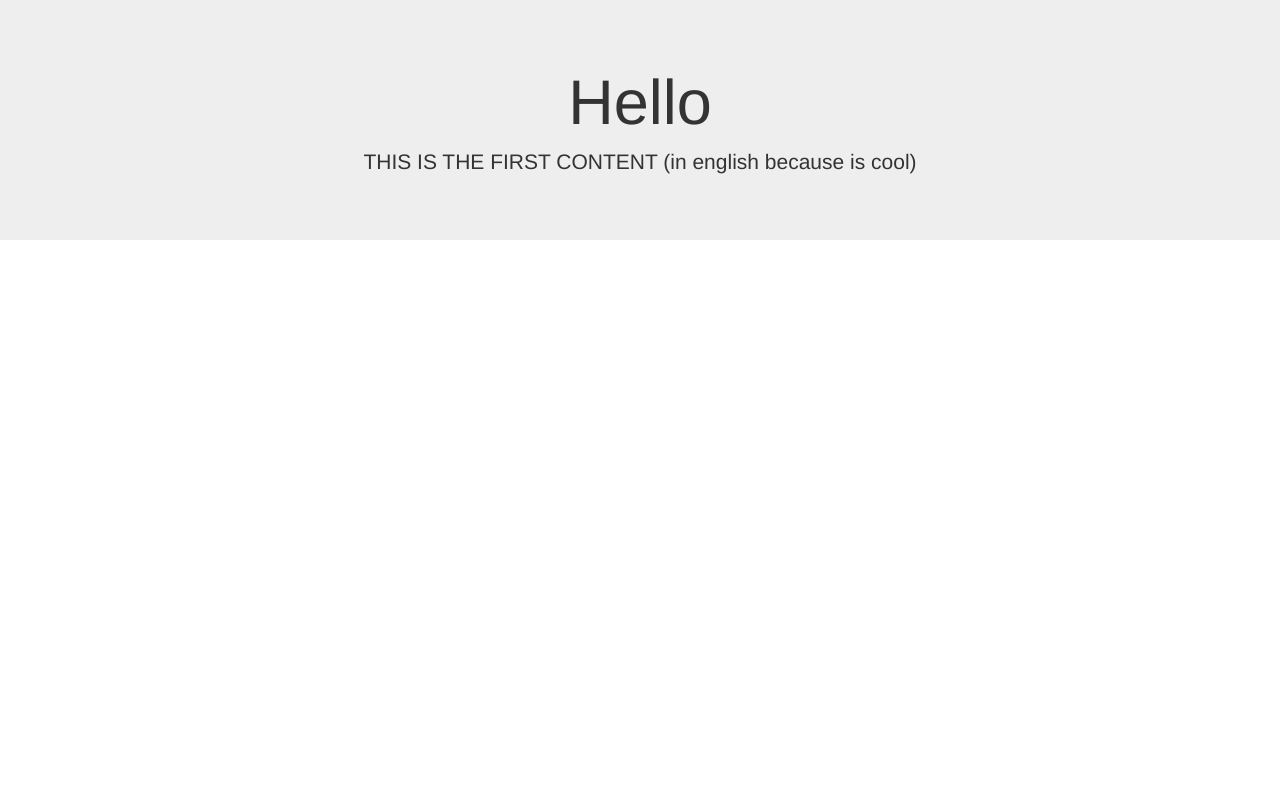
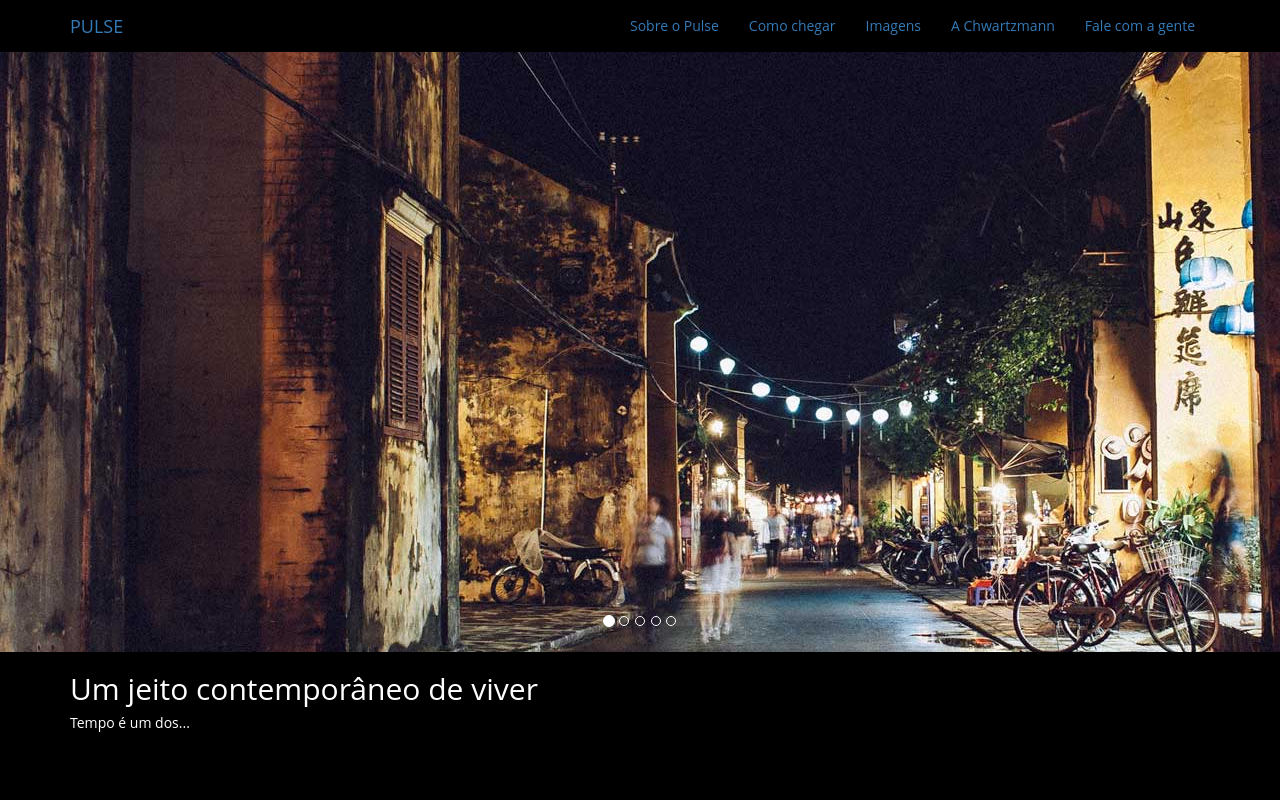
Before and after one commit to Ale-Rabbit/teste-brava-digital, a plain HTML site: page index.html in a window 1280 px wide. Drawn offline with nearby package versions, Linux system fonts and the light colour scheme.

Commit message:
Atualizando index.html

```diff
--- a/index.html
+++ b/index.html
@@ -1,19 +1,164 @@
 <!DOCTYPE html>
 <html lang="pt-br">
+
 <head>
-  <title>Pulse</title>
-  <meta charset="utf-8">
-  <meta name="viewport" content="width=device-width, initial-scale=1">
-  <link rel="stylesheet" href="https://maxcdn.bootstrapcdn.com/bootstrap/3.3.7/css/bootstrap.min.css">
-  <script src="https://ajax.googleapis.com/ajax/libs/jquery/3.1.1/jquery.min.js"></script>
-  <script src="https://maxcdn.bootstrapcdn.com/bootstrap/3.3.7/js/bootstrap.min.js"></script>
+
+	<meta charset="utf-8">
+
+	<!-- Mobile Specific Meta -->
+	<meta name="viewport" content="width=device-width, initial-scale=1">
+
+    <!-- Bootstrap -->
+    <link rel="stylesheet" href="css/bootstrap.min.css">
+
+    <!-- Main Stylesheet -->
+    <link rel="stylesheet" href="css/main.css">
+
+    <!-- Main Responsive -->
+    <link rel="stylesheet" href="css/responsive.css">
+
+
+	<title>Pulse</title>
 </head>
+
+
 <body>
 
-<div class="jumbotron text-center">
-  <h1>Hello</h1>
-  <p>THIS IS THE FIRST CONTENT (in english because is cool)</p>
-</div>
+    <!-- Menu -->
+    <header class="navbar navbar-custom">
+
+            <div class="container">
+
+                <div class="navbar-header page-scroll">
+                    <!-- Menu - botão mobile -->
+                    <button type="button" class="navbar-toggle" data-toggle="collapse" data-target=".navbar-collapse">
+                        <span class="sr-only">Toggle navigation</span> Menu <i class="fa fa-bars"></i>
+                        <!-- TIRA O ESCRITO MENU. APENAS ICONE -->
+                    </button>
+
+                    <a class="navbar-brand" href="#page-top">PULSE</a> <!-- colocar aqui imagem do logo -->
+
+                </div>
+
+                <div class="collapse navbar-collapse">
+
+                    <ul class="nav navbar-nav navbar-right">
+
+                        <!-- COLOCAR TODOS EM LETRA MAIUSCULA -->
+                        <li class="page-scroll">
+                            <a href="#sobre">Sobre o Pulse</a>
+                        </li>
+                        <li class="page-scroll">
+                            <a href="#local">Como chegar</a> <!-- seção 3 -->
+                        </li>
+                        <li class="page-scroll">
+                            <a href="#galeria">Imagens</a>
+                        </li>
+                            <li class="page-scroll">
+                            <a href="#chwartzmann">A Chwartzmann</a>
+                        </li>
+                        <li class="page-scroll">
+                            <a href="#contato">Fale com a gente</a> <!-- seção 6 -->
+                        </li>
+                    </ul>
+
+                </div> <!-- /.navbar-collapse -->
+
+
+        <!-- final do Menu  -->
+    </header>
+
+
+    <!-- Home Slide -->
+    <section id="home">
+
+        <div id="home-carousel" class="carousel slide" data-interval="false">
+
+            <ol class="carousel-indicators">
+                    <li data-target="#home-carousel" data-slide-to="0" class="active"></li>
+                    <li data-target="#home-carousel" data-slide-to="1"></li>
+                    <li data-target="#home-carousel" data-slide-to="2"></li>
+                    <li data-target="#home-carousel" data-slide-to="3"></li>
+                    <li data-target="#home-carousel" data-slide-to="4"></li>
+            </ol>
+            <!--/.carousel-indicators-->
+
+            <div class="carousel-inner">
+
+                <div class="item active"  style="background-image: url('img/slider/bg1.jpg')" >
+                    <div class="carousel-caption">
+                    </div>
+                </div>
+
+                <div class="item" style="background-image: url('img/slider/bg2.jpg')">
+                    <div class="carousel-caption">
+                    </div>
+                </div>
+
+
+                <div class="item" style="background-image: url('img/slider/bg3.jpg')">
+                    <div class="carousel-caption">
+                    </div>
+                </div>
+
+                <div class="item" style="background-image: url('img/slider/bg4.jpg')">
+                    <div class="carousel-caption">
+                    </div>
+                </div>
+
+                <div class="item" style="background-image: url('img/slider/bg5.jpg')">
+                    <div class="carousel-caption">
+                    </div>
+                </div>
+
+            </div>
+
+            <!--/.carousel-inner-->
+            <nav id="nav-arrows" class="nav-arrows hidden-xs hidden-sm visible-md visible-lg">
+                <a class="sl-prev hidden-xs" href="#home-carousel" data-slide="prev">
+                    <i class="fa fa-angle-left fa-3x"></i>
+                </a>
+                <a class="sl-next" href="#home-carousel" data-slide="next">
+                    <i class="fa fa-angle-right fa-3x"></i>
+                </a>
+            </nav>
+
+        </div>
+
+    </section>
+    <!-- final do Home Slide -->
+
+
+    <!-- Sobre o Pulse -->
+    <section id="sobre" >
+
+        <div class="container" class="col-md-6 col-sm-12">
+        <h2>Um jeito contemporâneo de viver </h2> <!-- COLOCAR TUDO EM MAIUSCULO -->
+        <h5>Tempo é um dos...</h5>
+        </div>
+        <!-- imagem de apartamento bonito -->
+
+    </section>
+    <!-- final do Sobre o Pulse -->
+
+
+<!--JavaScripts========================== -->
+
+<!-- jQuery -->
+<script src="js/jquery-1.11.1.min.js"></script>
+
+<!-- Bootstrap -->
+<script src="js/bootstrap.min.js"></script>
+
+<!-- jquery.nav -->
+<script src="js/jquery.nav.js"></script>
+
+
+<!--Wow script -->
+<script src="js/wow.min.js"></script>
+
+<!-- theme custom scripts -->
+<script src="js/main.js"></script>
 
 </body>
 </html>
```
